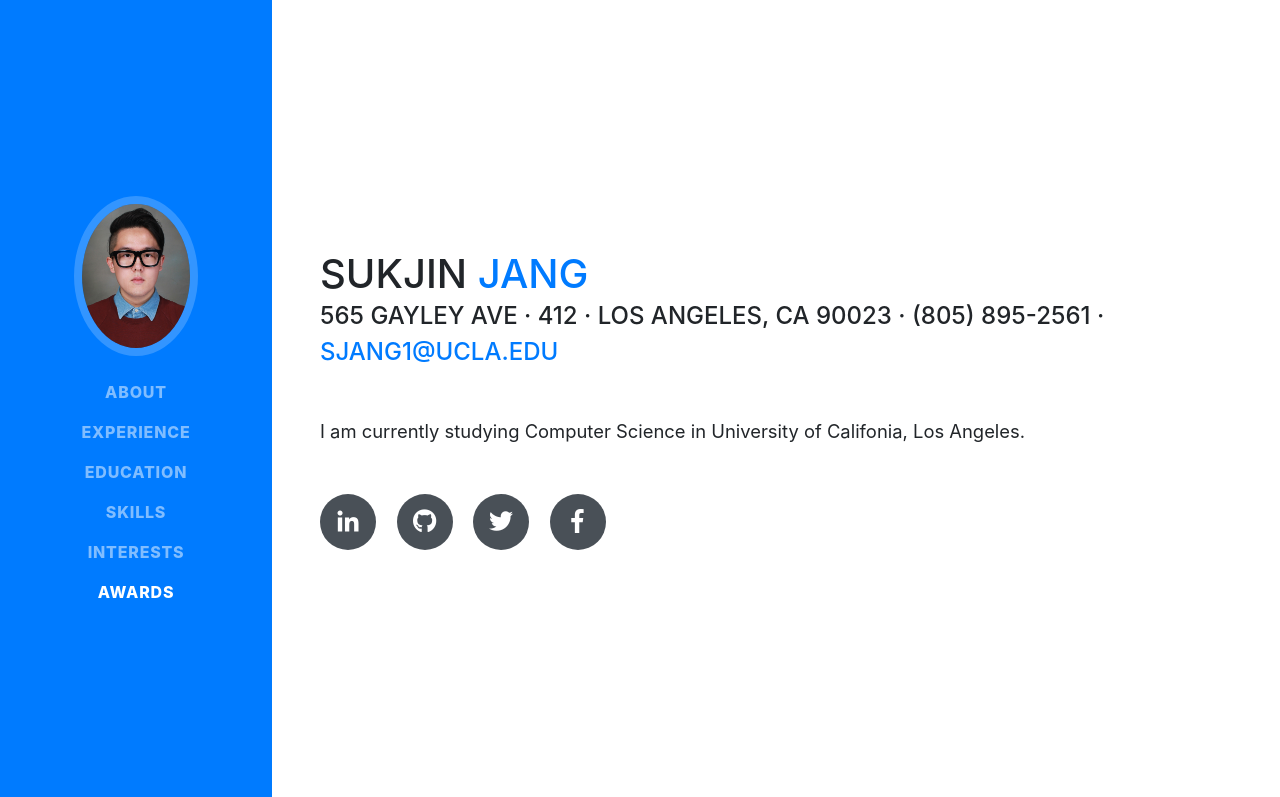
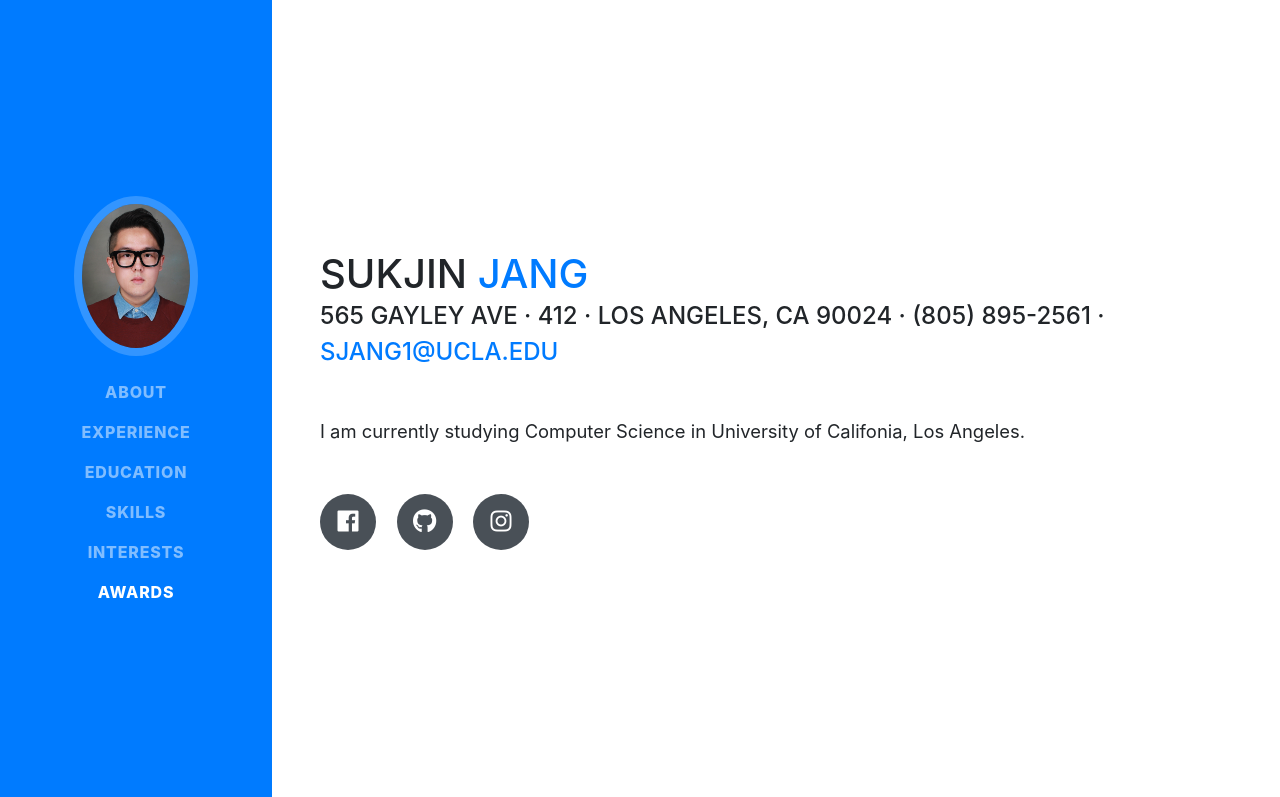
Before and after one commit to EatMoreCheeze/MyPersonalWebSite, a website with bundled scripts: page index.html in a window 1280 px wide. Shown: the top 797 px of the page. Built offline with nearby package versions, Linux system fonts and the light colour scheme; a web font is replaced by a local one.

Commit message:
2nd edition

```diff
--- a/index.html
+++ b/index.html
@@ -8,7 +8,7 @@
     <meta name="description" content="">
     <meta name="author" content="">
 
-    <title>Resume - Start Bootstrap Theme</title>
+    <title>Sukjin Jang</title>
 
     <!-- Bootstrap core CSS -->
     <link href="vendor/bootstrap/css/bootstrap.min.css" rel="stylesheet">
@@ -66,22 +66,19 @@
           <h1 class="mb-0">Sukjin
             <span class="text-primary">Jang</span>
           </h1>
-          <div class="subheading mb-5">565 Gayley Ave · 412 · Los Angeles, CA 90023 · (805) 895-2561 ·
+          <div class="subheading mb-5">565 Gayley Ave · 412 · Los Angeles, CA 90024 · (805) 895-2561 ·
             <a href="mailto:name@email.com">sjang1@ucla.edu</a>
           </div>
           <p class="lead mb-5">I am currently studying Computer Science in University of Califonia, Los Angeles. </p>
           <div class="social-icons">
-            <a href="#">
-              <i class="fab fa-linkedin-in"></i>
+            <a href="https://www.facebook.com/sukjin.jang.58">
+              <i class="fab fa-facebook"></i>
             </a>
-            <a href="#">
+            <a href="https://github.com/EatMoreCheeze">
               <i class="fab fa-github"></i>
             </a>
-            <a href="#">
-              <i class="fab fa-twitter"></i>
-            </a>
-            <a href="#">
-              <i class="fab fa-facebook-f"></i>
+            <a href="https://www.instagram.com/lampjang/">
+              <i class="fab fa-instagram"></i>
             </a>
           </div>
         </div>
```
Also changed, not shown: 4 other files.
